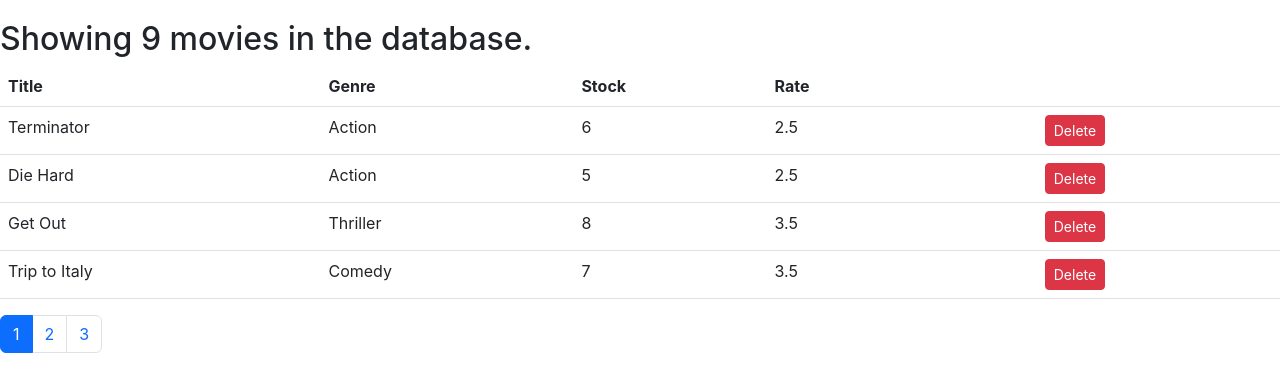
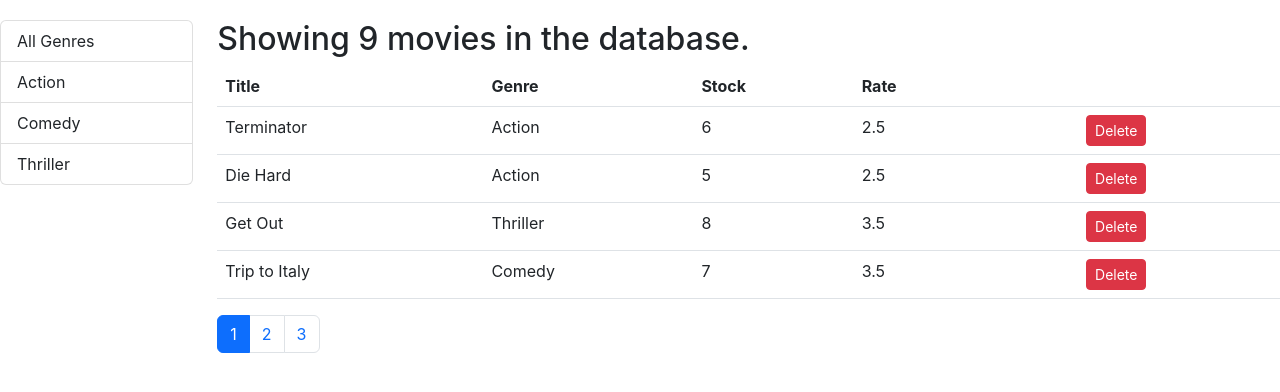
Before and after one commit to ducanh4531/my-app, a React (Create React App) app: page / in a window 1280 px wide. Shown: the top 392 px of the page. Built offline with nearby package versions, Linux system fonts and the light colour scheme; the HTML template or start-up script is replaced by a standard one.

Commit message:
implement filtering feature

```diff
--- /dev/null
+++ b/src/components/common/listGroup.jsx
@@ -0,0 +1,33 @@
+const ListGroup = ({
+	items,
+	onItemSelect,
+	selectedItem,
+	textProperty,
+	valueProperty,
+}) => {
+	return (
+		<>
+			<ul className="list-group">
+				{items.map((item) => (
+					<li
+						style={{ cursor: "pointer" }}
+						onClick={() => onItemSelect(item)}
+						key={item[valueProperty]}
+						className={`list-group-item ${
+							selectedItem === item ? "active" : ""
+						}`}
+					>
+						{item[textProperty]}
+					</li>
+				))}
+			</ul>
+		</>
+	);
+};
+
+ListGroup.defaultProps = {
+	textProperty: "name",
+	valueProperty: "_id",
+};
+
+export default ListGroup;
--- a/src/components/movies.jsx
+++ b/src/components/movies.jsx
@@ -1,8 +1,11 @@
+/* eslint-disable no-unused-vars */
 import { useState, useEffect } from "react";
 
 import { getMovies } from "../services/fakeMovieService";
 import { deleteMovie } from "../services/fakeMovieService";
+import { getGenres } from "../services/fakeGenreService";
 import { paginate } from "../utils/paginate";
+import ListGroup from "./common/listGroup";
 import Like from "./common/like";
 import Pagination from "./common/pagination";
 
@@ -10,10 +13,17 @@
 	const [movies, setMovies] = useState([]);
 	const [pageSize] = useState(4);
 	const [currentPage, setCurrentPage] = useState(1);
+	const [genres, setGenres] = useState([]);
+	const [selectedGenre, setSelectedGenre] = useState("");
 
 	useEffect(() => {
 		const rawMovies = getMovies();
 		setMovies(rawMovies);
+	}, []);
+
+	useEffect(() => {
+		const rawGenres = [{ name: "All Genres" }, ...getGenres()];
+		setGenres(rawGenres);
 	}, []);
 
 	const handleDelete = (id) => {
@@ -34,14 +44,34 @@
 		setCurrentPage(page);
 	};
 
+	const handleGenreSelect = (genre) => {
+		setSelectedGenre(genre);
+		setCurrentPage(1);
+	};
+
+	const filtered =
+		selectedGenre && selectedGenre._id
+			? movies.filter((m) => m.genre._id === selectedGenre._id)
+			: movies;
+
 	const { length: count } = movies;
-	const allMovies = paginate(movies, currentPage, pageSize);
+	const allMovies = paginate(filtered, currentPage, pageSize);
 
 	return (
-		<>
+		<div className="row">
+			{/* to change column width: e.g: col-2,3,4 */}
+			<div className="col-2">
+				<ListGroup
+					items={genres}
+					onItemSelect={handleGenreSelect}
+					selectedItem={selectedGenre}
+				/>
+			</div>
+			<div className="col">
 				<h2>
-				Showing {count ? `${count} movies` : "no movie"} in the
-				database.
+					Showing{" "}
+					{filtered.length ? `${filtered.length} movies` : "no movie"}{" "}
+					in the database.
 				</h2>
 				<table className="table">
 					<thead>
@@ -81,11 +111,12 @@
 				</table>
 				<Pagination
 					pageSize={pageSize}
-				itemsCount={count}
+					itemsCount={filtered.length}
 					currentPage={currentPage}
 					onPageChange={handlePageChange}
 				/>
-		</>
+			</div>
+		</div>
 	);
 };
 
--- a/src/utils/paginate.js
+++ b/src/utils/paginate.js
@@ -2,6 +2,5 @@
 
 export const paginate = (items, pageNumber, pageSize) => {
 	const startIndex = (pageNumber - 1) * pageSize;
-
 	return _(items).slice(startIndex).take(pageSize).value();
 };
```
Also changed, not shown: src/components/common/pagination.jsx (+0 -16 lines). Lines whose indentation alone changed are shown as unchanged.
